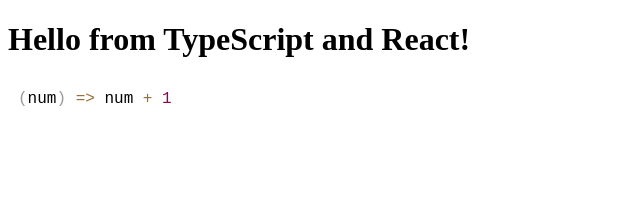
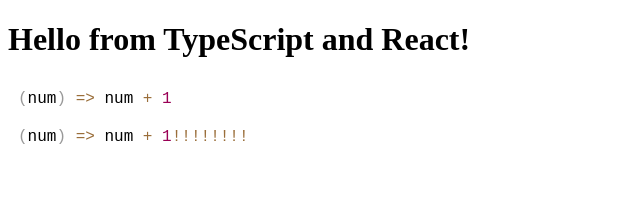
Before and after one commit to diskshima/fl2ts-web, a React app: page / in a window 1280 px wide. Shown: the top 206 px of the page, without its empty margins (0-640 px from the left). Built offline with nearby package versions, Linux system fonts and the light colour scheme.

Commit message:
Add 2nd editor

```diff
--- a/src/components/App.tsx
+++ b/src/components/App.tsx
@@ -7,8 +7,11 @@
 export class App extends React.Component {
   state = { code: initialCode };
 
-  render() {
-    return (
+  convert = (codeFrom: string) => {
+    return codeFrom + '!!!!!!!!';
+  }
+
+  renderFrom = () =>
     <Editor
       value={this.state.code}
       onValueChange={(code: string) => this.setState({ code })}
@@ -20,6 +23,28 @@
         fontFamily: '"Fira code", "Fira Mono", monospace',
         // fontSize: 12,
       }}
-      />);
+    />;
+
+  renderTo = () =>
+    <Editor
+      value={this.convert(this.state.code)}
+      onValueChange={null}
+      highlight={(code: string) =>
+        Prism.highlight(code, Prism.languages.javascript)
+      }
+      padding={10}
+      style={{
+        fontFamily: '"Fira code", "Fira Mono", monospace',
+        // fontSize: 12,
+      }}
+    />;
+
+  render() {
+    return (
+      <div className="app">
+        {this.renderFrom()}
+        {this.renderTo()}
+      </div>
+    );
   }
 }
```
Lines whose indentation alone changed are shown as unchanged.
